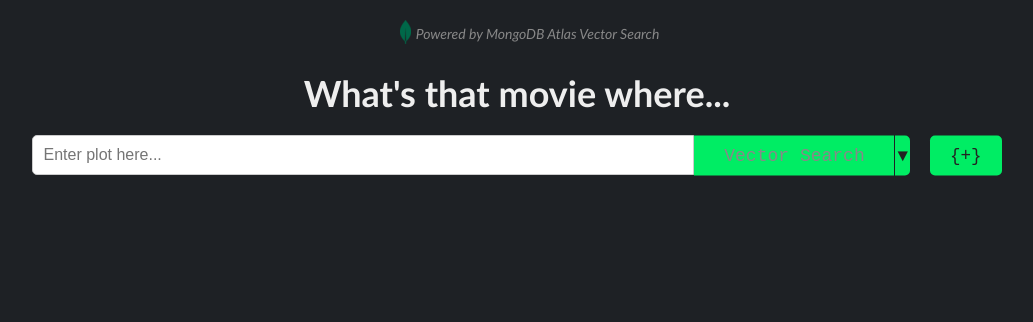
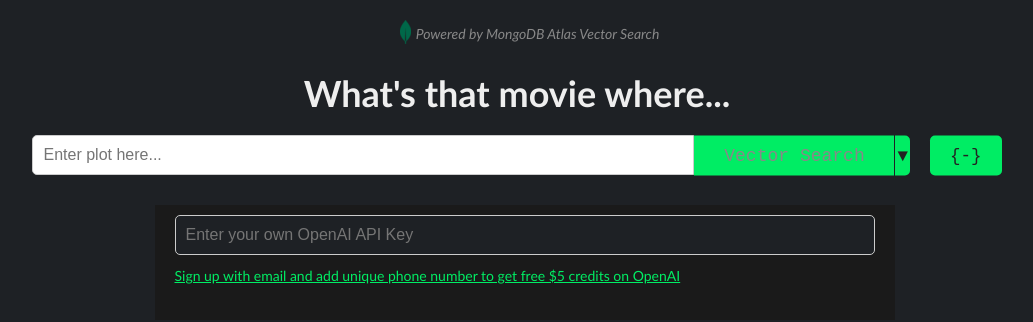
Before and after one commit to ajayRaghav37/vector-movie-search, a React (Create React App) app: page / in a window 1280 px wide. Shown: the top 322 px of the page, without its empty margins (123-1156 px from the left). Built offline with nearby package versions, Linux system fonts and the light colour scheme.

Commit message:
Opened code by default

```diff
--- a/src/App.js
+++ b/src/App.js
@@ -18,7 +18,7 @@ const MovieApp = () => {
   const [apiKey, setApiKey] = useState("");
   const [selectedOption, setSelectedOption] = useState("Vector");
   const [showOptions, setShowOptions] = useState(false);
-  const [showCode, setShowCode] = useState(false);
+  const [showCode, setShowCode] = useState(true);
   const [code, setCode] = useState("");
 
   const handleChange = (e) => {
@@ -163,7 +163,7 @@ const MovieApp = () => {
             </div>
             <div>
               <div className='open-ai-link'>
-                <a href="https://openai.com/pricing#:~:text=Start%20for%20free">Sign up with email and add unique phone number to get free $5 credits on OpenAI</a>
+                <a target='_blank' href="https://openai.com/pricing#:~:text=Start%20for%20free">Sign up with email and add unique phone number to get free $5 credits on OpenAI</a>
               </div>
             </div>
             <pre>
```
